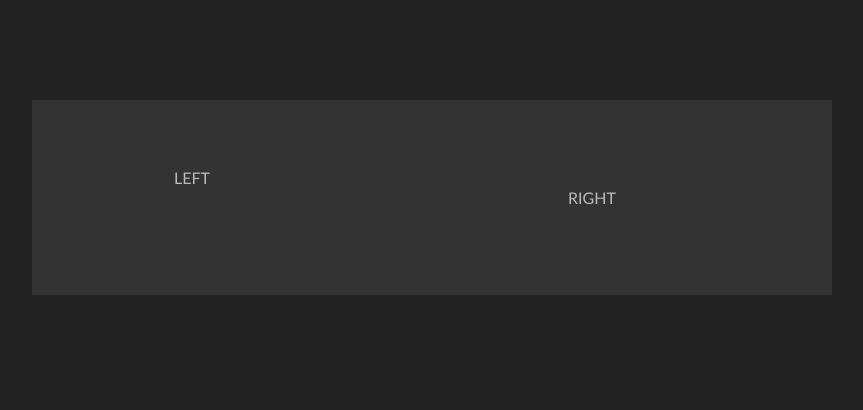
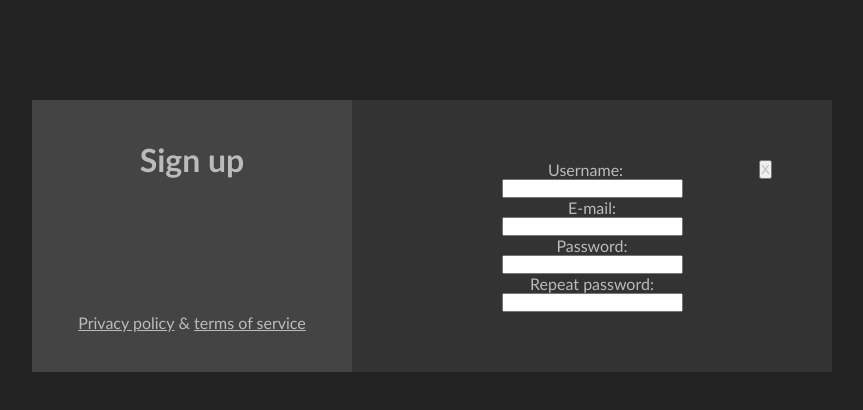
Before and after one commit to L00Nav/6-sign-up, a website: page index.html in a window 1280 px wide. Shown: the whole page, without its empty margins (208-1071 px from the left). Drawn offline with Linux system fonts and the light colour scheme.

Commit message:
content patch

```diff
--- a/css/main.css
+++ b/css/main.css
@@ -12,12 +12,7 @@ body {
     font-family: 'Gill Sans', 'Gill Sans MT', Calibri, 'Trebuchet MS', sans-serif;
 }
 
-main {
-    background-color: #333333;
-}
-
 main * {
-    line-height: 75px;
     text-align: center;
 }
 
@@ -30,11 +25,21 @@ main * {
 }
 
 .left-col {
+    background-color: #444444;
     width: 40%;
     padding: 40px;
+    display: flex;
+    flex-wrap: wrap;
+    align-content: space-between;
+    justify-content: center;
 }
 
 .right-col {
+    background-color: #333333;
     width: 60%;
     padding: 60px;
 }
+
+.close {
+    float: right;
+}
--- a/index.html
+++ b/index.html
@@ -18,10 +18,25 @@
 <body>
     <main class="container">
         <div class="left-col">
-            LEFT
+            <h1>Sign up</h1>
+            <footer>
+                <a href="#">Privacy policy</a>
+                 &
+                <a href="#">terms of service</a>
+            </footer>
         </div>
         <div class="right-col">
-            RIGHT
+            <button class="close">X</button>
+            <form>
+                <label for="uname">Username:</label><br>
+                    <input type="text" id="uname" name="username"><br>
+                <label for="mail">E-mail:</label><br>
+                    <input type="text" id="mail" name="username"><br>
+                <label for="pass">Password:</label><br>
+                    <input type="text" id="pass" name="username"><br>
+                <label for="repass">Repeat password:</label><br>
+                    <input type="text" id="repass" name="username"><br>
+            </form>
         </div>
     </main>
 </body>
```
